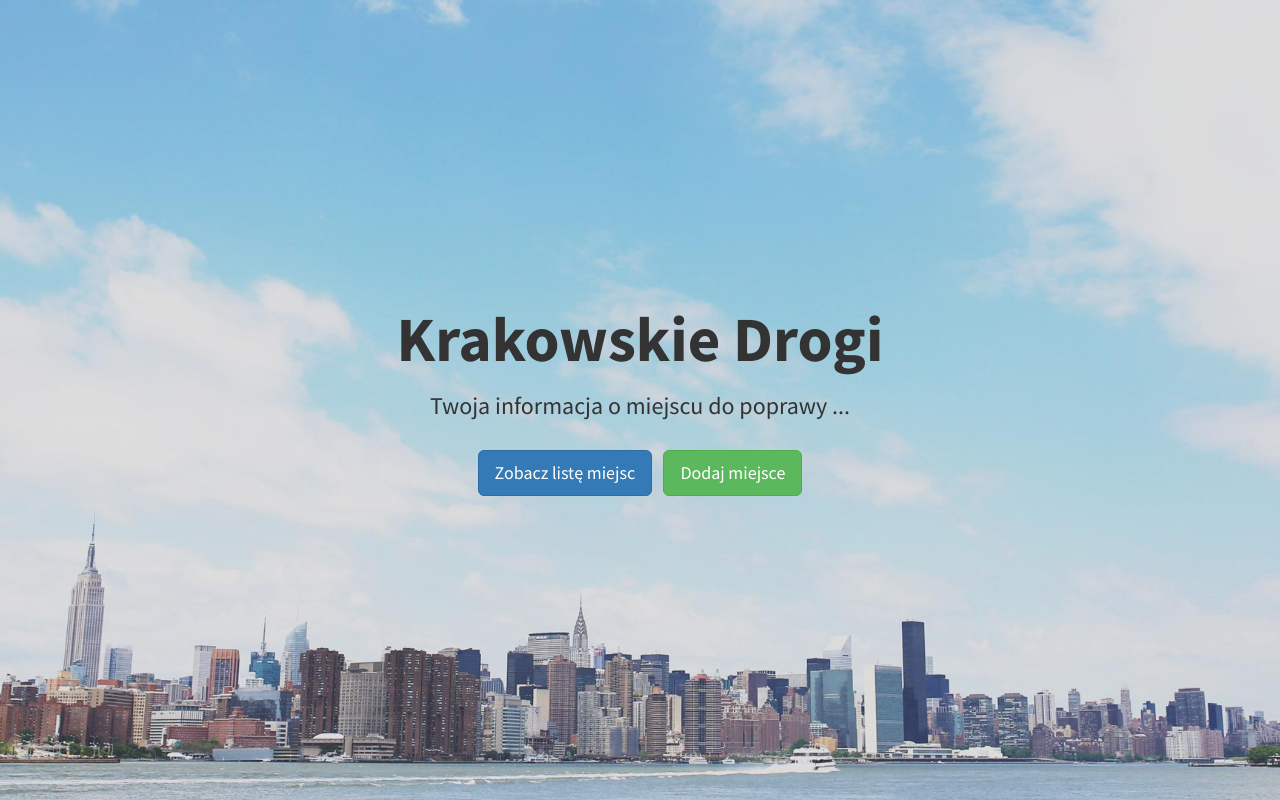
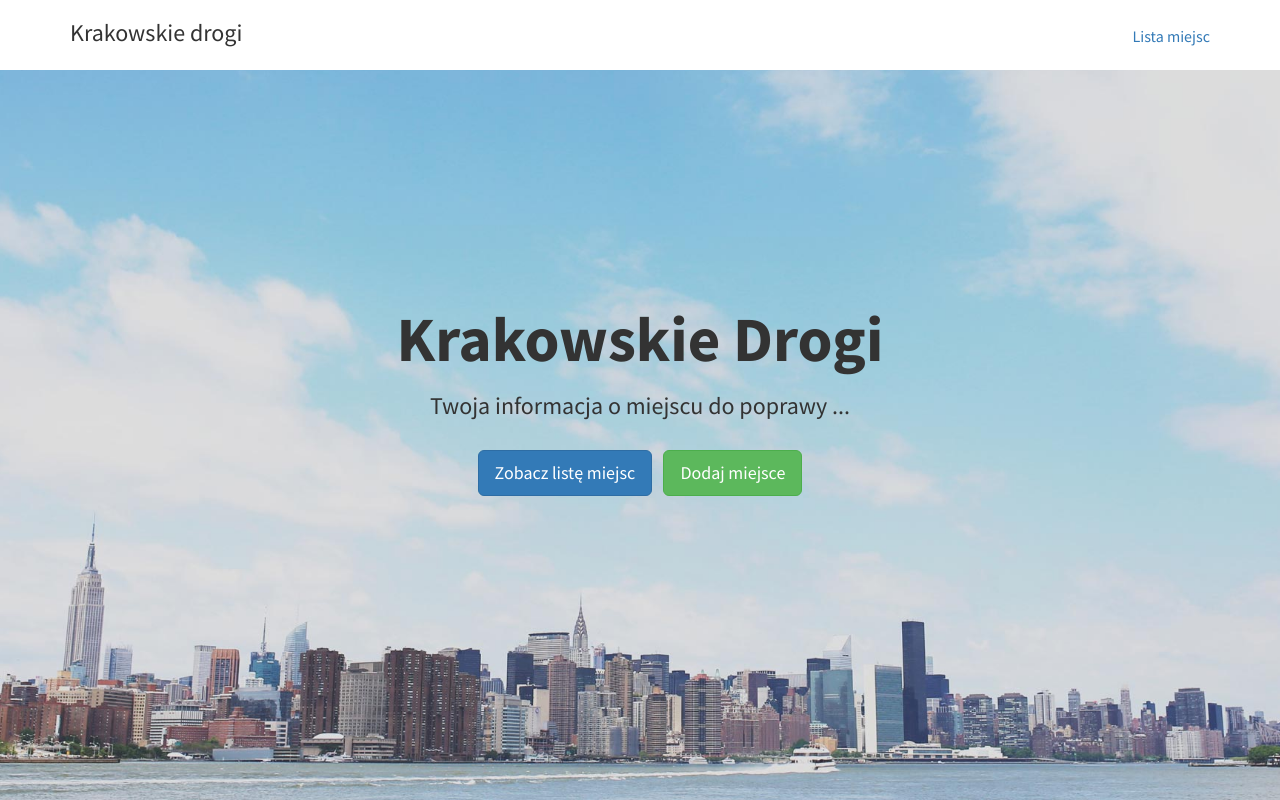
Before and after one commit to GRYC/drogowka-frontend, a plain HTML site: page index.html in a window 1280 px wide. Drawn offline with Linux system fonts and the light colour scheme.

Commit message:
Simple navbar

```diff
--- a/css/stylish-portfolio.css
+++ b/css/stylish-portfolio.css
@@ -61,6 +61,38 @@ body {
 
 hr.small {
     max-width: 100px;
+}
+
+/* Navbar */
+
+#navbar {
+    width: 100%;
+    height: 70px;
+    position: fixed;
+    top: 0;
+    left: 0;
+    background-color: #FFFFFF;
+    z-index: 1000;
+}
+
+#navbar .brand {
+    float: left;
+}
+
+#navbar .menu {
+    float: right;
+    list-style-type: none;
+    margin: 25px 0 0 0;
+    padding: 0;
+}
+
+#navbar .menu li {
+    display: inline-block;
+    padding-left: 10px;
+}
+
+#navbar .menu li a {
+    font-size: 16px;
 }
 
 /* Side Menu */
--- a/index.html
+++ b/index.html
@@ -31,14 +31,23 @@
 </head>
 
 <body>
+    <nav id="navbar">
+        <div class="container" >
+            <div class="brand"><h3>Krakowskie drogi</h3></div>
+            <ul class="menu">
+                <li><a href="#">Lista miejsc</a></li>
+            </ul>
+        </div>
+    </nav>
+
     <!-- Header -->
     <header id="top" class="header">
         <div class="text-vertical-center">
             <h1>Krakowskie Drogi</h1>
             <h3>Twoja informacja o miejscu do poprawy ...</h3>
             <br>
-            <a href="#about" class="btn btn-primary btn-lg">Zobacz listę miejsc</a>&nbsp;&nbsp;&nbsp;
-            <a href="#about" class="btn btn-success btn-lg">Dodaj miejsce</a>
+            <a href="reports.html" class="btn btn-primary btn-lg">Zobacz listę miejsc</a>&nbsp;&nbsp;&nbsp;
+            <a href="add-report.html" class="btn btn-success btn-lg">Dodaj miejsce</a>
         </div>
     </header>
 </body>
```
